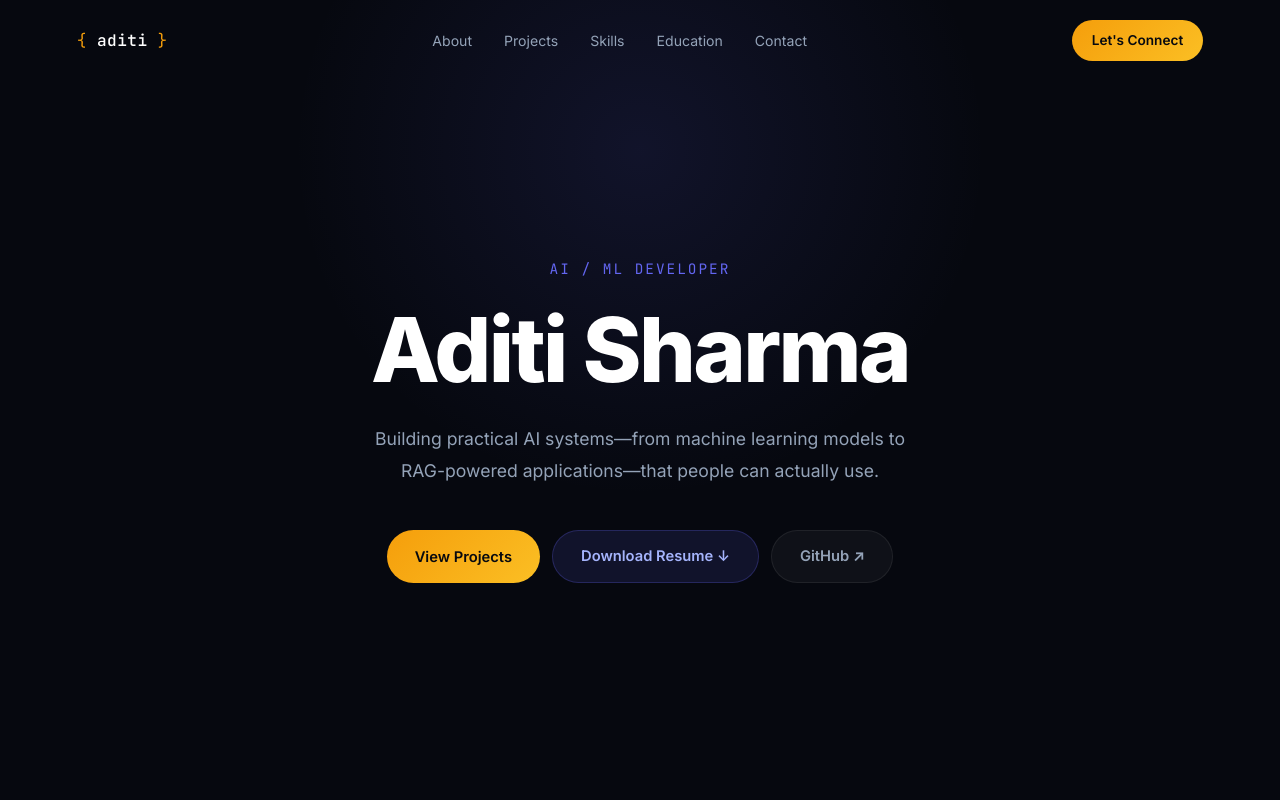
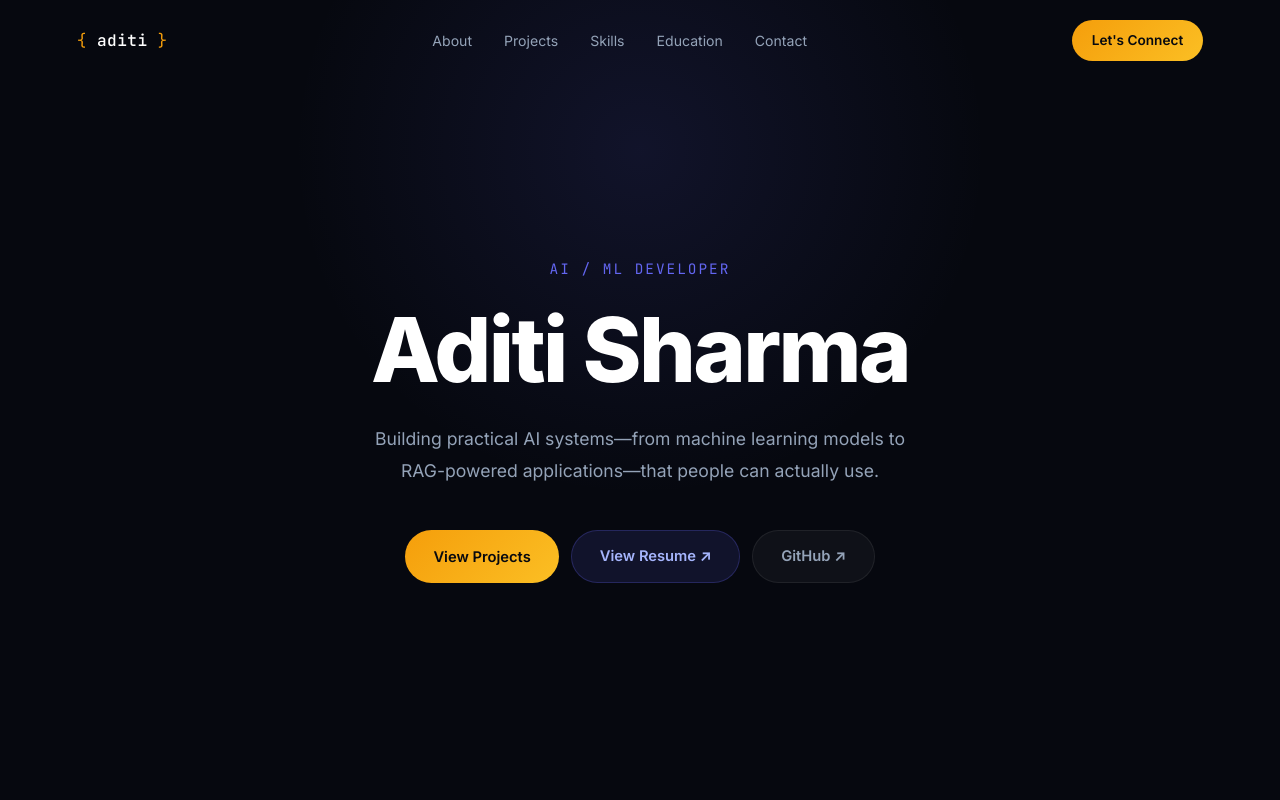
Before and after one commit to aditi838/aditi-portfolio, a React (Vite) app: page / in a window 1280 px wide. Shown: the top 800 px of the page. Built offline with nearby package versions, Linux system fonts and the light colour scheme.

Commit message:
Update Links

```diff
--- a/src/components/Hero.jsx
+++ b/src/components/Hero.jsx
@@ -25,12 +25,13 @@
             View Projects
           </button>
           <a
-            href="/resume.pdf"
-            download
-            className="btn-secondary"
-          >
-            Download Resume ↓
-          </a>
+  href="https://drive.google.com/file/d/1DEy3ckC15XfncWNIMRHAGtGi7iUnA4Yw/view?usp=sharing"
+  target="_blank"
+  rel="noopener noreferrer"
+  className="btn-secondary"
+>
+  View Resume ↗
+</a>
           <a href="https://github.com/aditi838" target="_blank" rel="noreferrer" className="btn-ghost">
             GitHub ↗
           </a>
```
